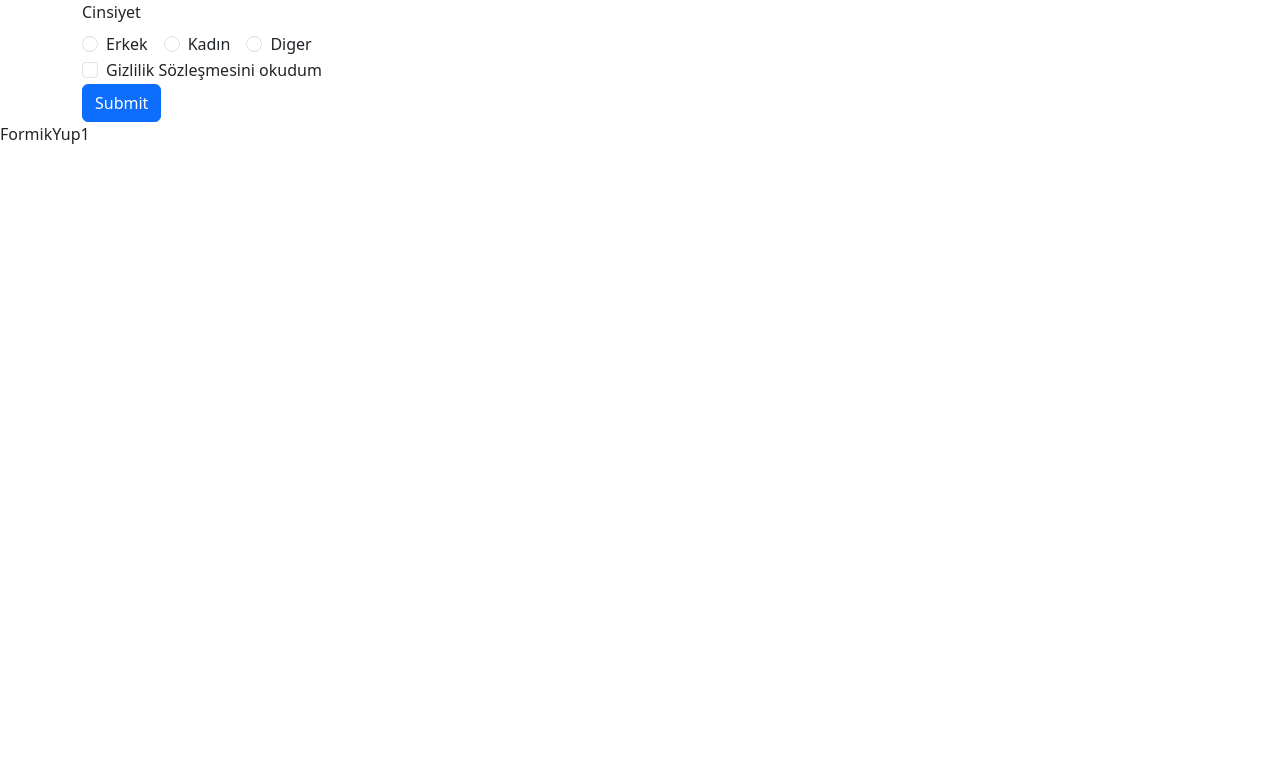
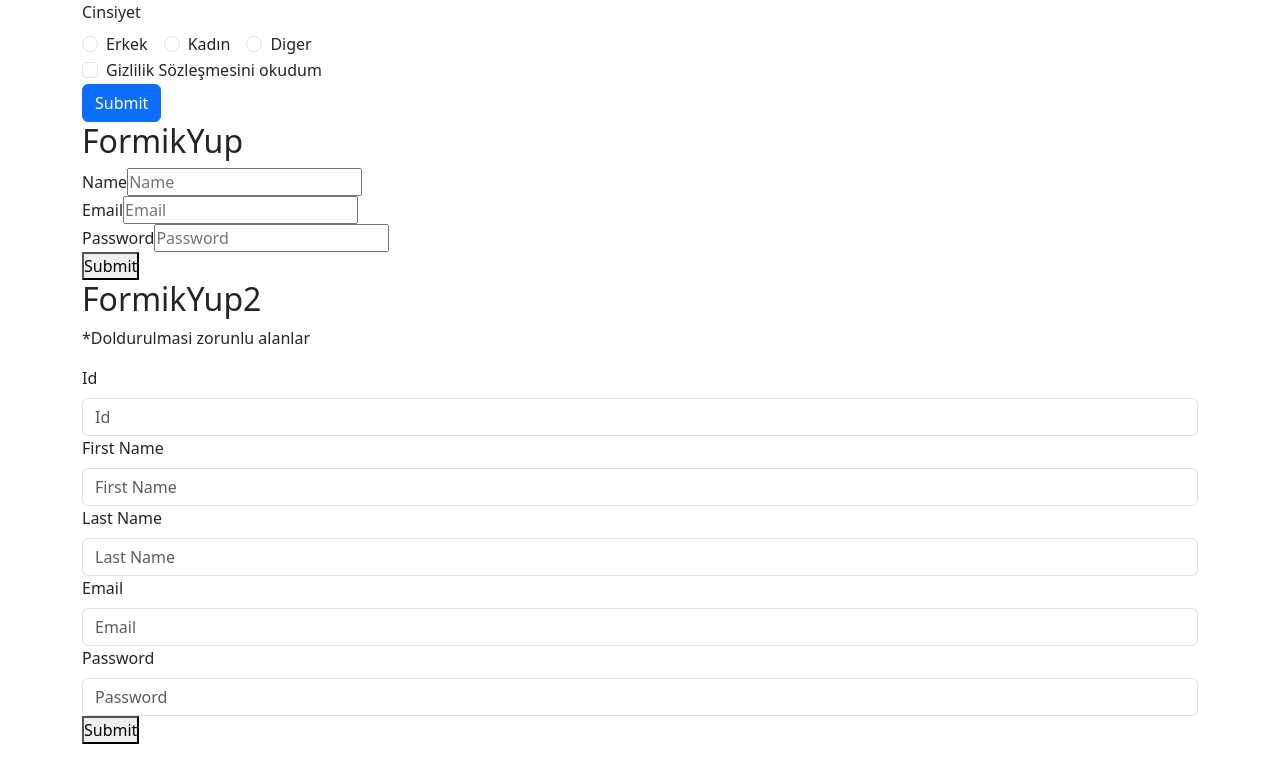
Before and after one commit to ako35/React-Js, a React (Create React App) app in the folder basics/: page / in a window 1280 px wide. Shown: the part 10055-10837 px from the top of the page. Before the commit the page ends 10273 px from the top, so only its background shows below. Built offline with nearby package versions, Linux system fonts and the light colour scheme; no server answers.

Commit message:
'reactjs17'

```diff
--- a/basics/src/App.js
+++ b/basics/src/App.js
@@ -43,6 +43,7 @@ import Form3 from "./components/24-forms/03-form";
 import Form4 from "./components/24-forms/04-form";
 import Form5 from "./components/24-forms/05-form";
 import FormikYup1 from "./components/25-formik-yup/01-formik-yup";
+import FormikYup2 from "./components/25-formik-yup/02-formik-yup";
 
 const profileCardData = {
   name: "Ramazan",
@@ -133,6 +134,7 @@ const App = () => {
       <Form4 />
       <Form5 />
       <FormikYup1 />
+      <FormikYup2 />
 
       <br />
       <br />
--- a/basics/src/components/25-formik-yup/01-formik-yup.js
+++ b/basics/src/components/25-formik-yup/01-formik-yup.js
@@ -1,9 +1,86 @@
-import React from 'react'
+import React from "react";
+import { Container } from "react-bootstrap";
+import { useFormik } from "formik";
+import * as Yup from "yup";
 
 const FormikYup1 = () => {
+
+  const initialValues = {
+    name: "",
+    email: "",
+    password: "",
+  };
+
+  const validationSchema = Yup.object({
+    name: Yup.string().required("Required"),
+    email: Yup.string().email("Invalid email").required("Required"),
+    password: Yup.string().required("Required"),
+  });
+
+  const onSubmit = (values) => {
+    console.log(values);
+  };
+
+  const formik = useFormik({
+    initialValues,
+    validationSchema,
+    onSubmit,
+  });
   return (
-    <div>FormikYup1</div>
-  )
-}
+    <Container>
+      <h2>FormikYup</h2>
+      <form onSubmit={formik.handleSubmit}>
+        <label htmlFor="name">Name</label>
+        <input
+          type="text"
+          name="name"
+          id="name"
+          placeholder="Name"
+          value={formik.values.name}
+          onChange={formik.handleChange}
 
-export default FormikYup1
+          // {...formik.getFieldProps("name")}
+        />
+        {formik.touched.name && formik.errors.name ? (
+          <span style={{ color: "red" }}>{formik.errors.name}</span>
+        ) : null}
+        <br />
+        <label htmlFor="email">Email</label>
+        <input
+          type="email"
+          name="email"
+          id="email"
+          placeholder="Email"
+          value={formik.values.email}
+          onChange={formik.handleChange}
+
+          // {...formik.getFieldProps("email")}
+        />
+        {formik.touched.email && formik.errors.email ? (
+          <span style={{ color: "red" }}>{formik.errors.email}</span>
+        ) : null}
+        <br />
+        <label htmlFor="password">Password</label>
+        <input
+          type="password"
+          name="password"
+          id="password"
+          placeholder="Password"
+
+          value={formik.values.password}
+          onChange={formik.handleChange}
+          onBlur={formik.handleBlur}
+
+          // {...formik.getFieldProps("password")}
+        />
+        {formik.touched.password && formik.errors.password ? (
+          <span style={{ color: "red" }}>{formik.errors.password}</span>
+        ) : null}
+        <br />
+        <button type="submit">Submit</button>
+      </form>
+    </Container>
+  );
+};
+
+export default FormikYup1;
--- /dev/null
+++ b/basics/src/components/25-formik-yup/02-formik-yup.js
@@ -0,0 +1,150 @@
+import axios from "axios";
+import { useFormik } from "formik";
+import React from "react";
+import { Container, Form } from "react-bootstrap";
+import * as yup from "yup";
+
+const FormikYup2 = () => {
+  const initialValues = {
+    firstName: "",
+    lastName: "",
+    email: "",
+    password: "",
+    id: "",
+  };
+
+  const validationSchema = yup.object({
+    firstName: yup
+      .string()
+      .min(2, "isim en az iki karakter olmalidir!")
+      .required("Girilmesi zorunlu alan"),
+    lastName: yup
+      .string()
+      .min(2, "soyisim en az iki karakter olmalidir!")
+      .required("Girilmesi zorunlu alan"),
+    email: yup
+      .string()
+      .email("Gecerli bir email adresi giriniz!")
+      .required("Girilmesi zorunlu alan"),
+    password: yup
+      .string()
+      .min(8, "sifre en az 8 karakter olmalidir!")
+      .max(16, "sifre en az 16 karakter olmalidir!")
+      .required("Girilmesi zorunlu alan"),
+  });
+
+  const onSubmit = async (values) => {
+    console.log(values);
+
+    const dto = {
+      firstName: values.firstName,
+      lastName: values.lastName,
+      email: values.email,
+      password: values.password,
+      id: 4,
+    }
+
+    try {
+        const resp = await axios.put(`https://648cb01b8620b8bae7ed41a9.mockapi.io/api/v1/login/${dto.id}`, dto);
+        console.log(resp);
+    } catch (error) {
+        console.log(error.message);
+    }
+  };
+
+  const formik = useFormik({
+    initialValues: initialValues,
+    validationSchema: validationSchema,
+    onSubmit: onSubmit,
+  });
+  return (
+    <Container>
+      <h2>FormikYup2</h2>
+      <p>*Doldurulmasi zorunlu alanlar</p>
+      <Form onSubmit={formik.handleSubmit}>
+        <Form.Group>
+          <Form.Label>Id</Form.Label>
+          <Form.Control
+            type="number"
+            name="id"
+            placeholder="Id"
+            {...formik.getFieldProps("id")}
+            required
+          />
+        </Form.Group>
+
+        <Form.Group>
+          <Form.Label>First Name</Form.Label>
+          <Form.Control
+            type="text"
+            name="firstName"
+            placeholder="First Name"
+            value={formik.values.firstName}
+            onChange={formik.handleChange}
+            onBlur={formik.handleBlur}
+            isValid={formik.touched.firstName && !formik.errors.firstName}
+            isInvalid={formik.touched.firstName && formik.errors.firstName}
+          />
+          <Form.Control.Feedback type="invalid">
+            {formik.errors.firstName}
+          </Form.Control.Feedback>
+        </Form.Group>
+
+        <Form.Group>
+            <Form.Label>Last Name</Form.Label>
+            <Form.Control
+                type="text"
+                name="lastName"
+                placeholder="Last Name"
+                value={formik.values.lastName}
+                onChange={formik.handleChange}
+                onBlur={formik.handleBlur}
+                isValid={formik.touched.lastName && !formik.errors.lastName}
+                isInvalid={formik.touched.lastName && formik.errors.lastName}
+            />
+            <Form.Control.Feedback type="invalid">
+                {formik.errors.lastName}
+            </Form.Control.Feedback>
+        </Form.Group>
+
+        <Form.Group>
+            <Form.Label>Email</Form.Label>
+            <Form.Control
+                type="email"
+                name="email"
+                placeholder="Email"
+                value={formik.values.email}
+                onChange={formik.handleChange}
+                onBlur={formik.handleBlur}
+                isValid={formik.touched.email && !formik.errors.email}
+                isInvalid={formik.touched.email && formik.errors.email}
+            />
+            <Form.Control.Feedback type="invalid">
+                {formik.errors.email}
+            </Form.Control.Feedback>
+        </Form.Group>
+
+        <Form.Group>
+            <Form.Label>Password</Form.Label>
+            <Form.Control
+                type="password"
+                name="password"
+                placeholder="Password"
+                value={formik.values.password}
+                onChange={formik.handleChange}
+                onBlur={formik.handleBlur}
+                isValid={formik.touched.password && !formik.errors.password}
+                isInvalid={formik.touched.password && formik.errors.password}
+            />
+            <Form.Control.Feedback type="invalid">
+                {formik.errors.password}
+            </Form.Control.Feedback>
+        </Form.Group>
+
+        <button type="submit">Submit</button>
+      </Form>
+    </Container>
+  );
+};
+
+export default FormikYup2;
```
